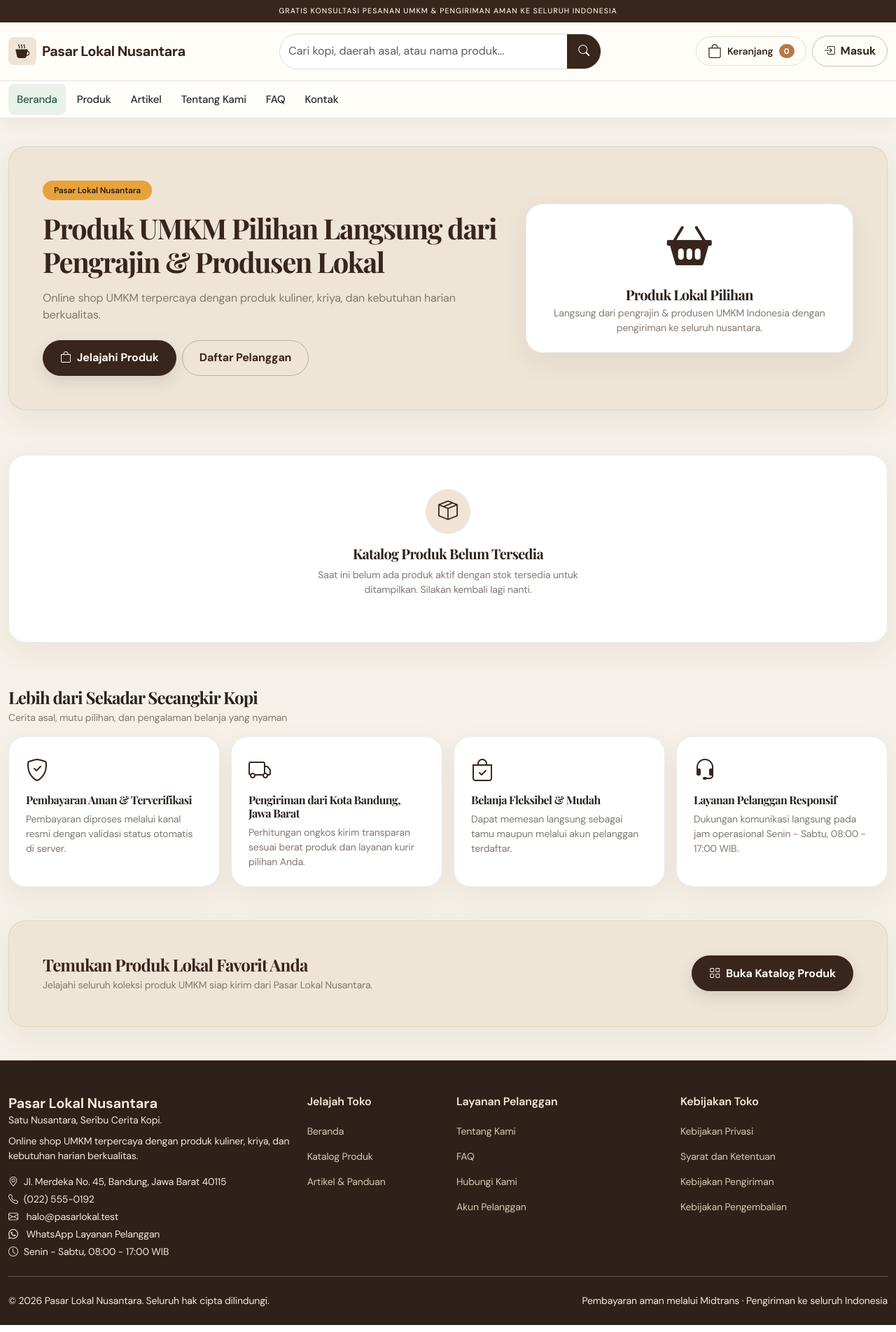
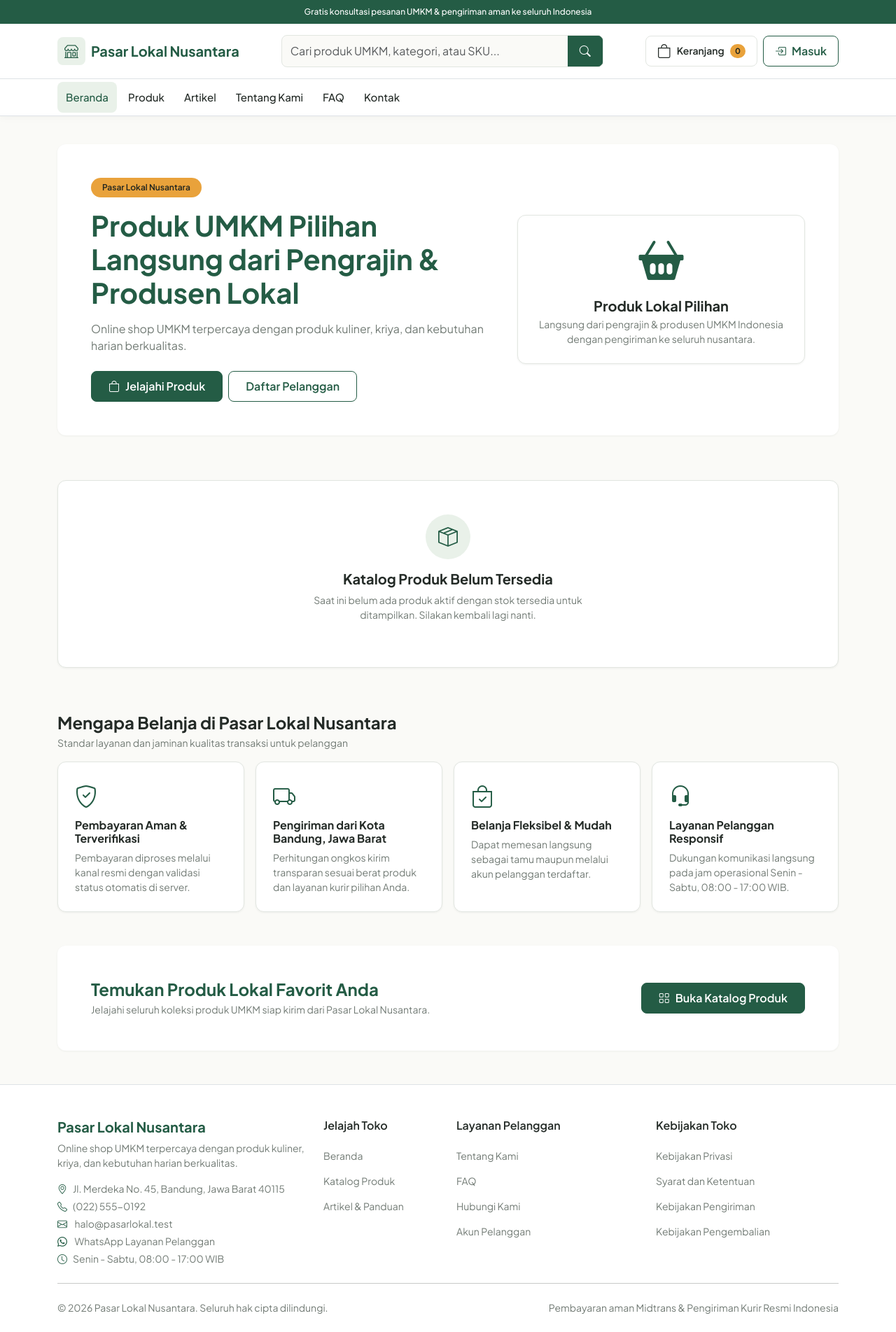
Before and after one commit to ProjectKangcutz/toko_kopi, a Laravel app: page / in a window 1280 px wide. Shown: the whole page at 70% size. Run offline with Laravel 12, Linux system fonts and the light colour scheme; data comes from the database, SQL or seed files in the repository; data that the repository does not hold is empty; some libraries are stand-ins or nearby versions.

Commit message:
Revert preliminary storefront styling before Stitch and AI Studio implementation

```diff
--- a/resources/views/components/footer.blade.php
+++ b/resources/views/components/footer.blade.php
@@ -4,7 +4,7 @@
 ])
 
 @php
-    $storeName = $storeSettings['store_name'] ?? 'Kopi Nusantara';
+    $storeName = $storeSettings['store_name'] ?? 'Pasar Lokal Nusantara';
     $footerCol1Menus = collect($storefrontNav['footerCol1Menus'] ?? []);
     $footerCol2Menus = collect($storefrontNav['footerCol2Menus'] ?? []);
     $footerPolicyMenus = collect($storefrontNav['footerPolicyMenus'] ?? []);
@@ -25,7 +25,7 @@
                             style="height: 36px; max-width: 120px;"
                         >
                     @endif
-                    <div><h5 class="fw-bold text-mlm-primary mb-0">{{ $storeName }}</h5><span class="small text-mlm-muted">Satu Nusantara, Seribu Cerita Kopi.</span></div>
+                    <h5 class="fw-bold text-mlm-primary mb-0">{{ $storeName }}</h5>
                 </div>
                 <p class="text-mlm-muted small mb-3">{{ $storeSettings['store_description'] ?? '' }}</p>
 
@@ -128,7 +128,7 @@
         <hr class="my-4">
         <div class="d-flex flex-column flex-sm-row justify-content-between align-items-center gap-2 small text-mlm-muted">
             <span>&copy; {{ date('Y') }} {{ $storeName }}. Seluruh hak cipta dilindungi.</span>
-            <span>Pembayaran aman melalui Midtrans &middot; Pengiriman ke seluruh Indonesia</span>
+            <span>Pembayaran aman Midtrans &amp; Pengiriman Kurir Resmi Indonesia</span>
         </div>
     </div>
 </footer>
--- a/resources/views/components/header.blade.php
+++ b/resources/views/components/header.blade.php
@@ -5,7 +5,7 @@
 ])
 
 @php
-    $storeName = $storeSettings['store_name'] ?? 'Kopi Nusantara';
+    $storeName = $storeSettings['store_name'] ?? 'Pasar Lokal Nusantara';
     $headerMenus = collect($storefrontNav['headerMenus'] ?? []);
     $navCategories = collect($storefrontNav['navCategories'] ?? []);
     $catalogUrl = Route::has('storefront.catalog') ? route('storefront.catalog') : url('/produk');
@@ -44,7 +44,7 @@
                         >
                     @else
                         <span class="d-inline-flex align-items-center justify-content-center rounded-3 bg-mlm-secondary text-mlm-primary flex-shrink-0" style="width: 40px; height: 40px;">
-                            <i class="bi bi-cup-hot-fill fs-5"></i>
+                            <i class="bi bi-shop fs-5"></i>
                         </span>
                     @endif
                     <span class="text-truncate fs-5">{{ $storeName }}</span>
@@ -59,7 +59,7 @@
                         name="q"
                         value="{{ request('q') }}"
                         class="form-control"
-                        placeholder="Cari kopi, daerah asal, atau nama produk..."
+                        placeholder="Cari produk UMKM, kategori, atau SKU..."
                         aria-label="Cari produk"
                         maxlength="100"
                     >
@@ -103,7 +103,7 @@
                     name="q"
                     value="{{ request('q') }}"
                     class="form-control"
-                    placeholder="Cari kopi favorit Anda..."
+                    placeholder="Cari produk UMKM..."
                     aria-label="Cari produk"
                     maxlength="100"
                 >
@@ -128,7 +128,7 @@
                             data-bs-toggle="dropdown"
                             aria-expanded="false"
                         >
-                            <i class="bi bi-grid"></i> Jelajahi Kopi
+                            <i class="bi bi-grid"></i> Kategori Produk
                         </button>
                         <ul class="dropdown-menu shadow-sm border" aria-labelledby="desktopCategoryMenu" style="min-width: 240px;">
                             <li>
--- a/resources/views/layouts/storefront.blade.php
+++ b/resources/views/layouts/storefront.blade.php
@@ -1,5 +1,5 @@
 @php
-    $storeName = $storeSettings['store_name'] ?? config('app.name', 'Kopi Nusantara');
+    $storeName = $storeSettings['store_name'] ?? config('app.name', 'Pasar Lokal Nusantara');
     $metaDescription = trim((string) View::yieldContent('meta_description', $storeSettings['store_description'] ?? ''));
     $pageTitle = trim((string) View::yieldContent('title', $storeName));
     $canonicalUrl = trim((string) View::yieldContent('canonical', url()->current()));
@@ -66,11 +66,10 @@
 
     <link rel="preconnect" href="https://fonts.googleapis.com">
     <link rel="preconnect" href="https://fonts.gstatic.com" crossorigin>
-    <link href="https://fonts.googleapis.com/css2?family=DM+Sans:wght@400;500;600;700;800&family=Playfair+Display:wght@500;600;700;800&display=swap" rel="stylesheet">
+    <link href="https://fonts.googleapis.com/css2?family=Plus+Jakarta+Sans:wght@400;500;600;700&display=swap" rel="stylesheet">
     <link href="https://cdn.jsdelivr.net/npm/bootstrap@5.3.3/dist/css/bootstrap.min.css" rel="stylesheet">
     <link href="https://cdn.jsdelivr.net/npm/bootstrap-icons@1.11.3/font/bootstrap-icons.min.css" rel="stylesheet">
     <link href="{{ asset('assets/css/modern-local-market.css') }}" rel="stylesheet">
-    <link href="{{ asset('assets/css/coffee-nusantara.css') }}" rel="stylesheet">
 
     <style>
         :root {
@@ -86,7 +85,7 @@
     @stack('structured_data')
     @stack('styles')
 </head>
-<body class="coffee-storefront d-flex flex-column min-vh-100">
+<body class="d-flex flex-column min-vh-100">
     <x-header
         :store-settings="$storeSettings"
         :storefront-nav="$storefrontNav ?? []"
--- a/resources/views/storefront/catalog/category.blade.php
+++ b/resources/views/storefront/catalog/category.blade.php
@@ -65,7 +65,7 @@
 
     <section>
         <div class="d-flex flex-wrap justify-content-between align-items-center gap-2 mb-3">
-            <h2 class="h5 fw-bold mb-0">Koleksi {{ $category->name }}</h2>
+            <h2 class="h5 fw-bold mb-0">Produk Kategori {{ $category->name }}</h2>
             <a href="{{ route('storefront.catalog') }}" class="btn btn-sm btn-outline-primary">Semua Produk</a>
         </div>
 
@@ -81,7 +81,7 @@
             <x-empty-state
                 icon="bi-grid"
                 title="Belum Ada Produk di Kategori Ini"
-                message="Saat ini belum ada kopi pilihan tersedia pada kategori {{ $category->name }}."
+                message="Saat ini belum ada produk aktif dengan stok tersedia pada kategori {{ $category->name }}."
                 action-label="Lihat Semua Produk"
                 :action-url="route('storefront.catalog')"
             />
--- a/resources/views/storefront/home.blade.php
+++ b/resources/views/storefront/home.blade.php
@@ -1,7 +1,7 @@
 @extends('layouts.storefront')
 
 @php
-    $storeName = $storeSettings['store_name'] ?? 'Kopi Nusantara';
+    $storeName = $storeSettings['store_name'] ?? 'Pasar Lokal Nusantara';
     $catalogUrl = Route::has('storefront.catalog') ? route('storefront.catalog') : url('/produk');
     $articlesUrl = Route::has('storefront.articles') ? route('storefront.articles') : url('/artikel');
     $hasAnyProducts = $featuredProducts->isNotEmpty()
@@ -157,8 +157,8 @@
     <section class="container py-4">
         <div class="d-flex justify-content-between align-items-center gap-2 mb-3">
             <div>
-                <h2 class="h4 fw-bold mb-1">Jelajahi Cita Rasa Nusantara</h2>
-                <p class="small text-mlm-muted mb-0">Pilihan kopi dan perlengkapan seduh dari berbagai penjuru Indonesia</p>
+                <h2 class="h4 fw-bold mb-1">Kategori Unggulan</h2>
+                <p class="small text-mlm-muted mb-0">Temukan produk lokal berdasarkan kategori pilihan</p>
             </div>
             <a href="{{ $catalogUrl }}" class="btn btn-sm btn-outline-primary flex-shrink-0">Semua Produk</a>
         </div>
@@ -213,8 +213,8 @@
         <section class="container py-4">
             <div class="d-flex justify-content-between align-items-center gap-2 mb-3">
                 <div>
-                    <h2 class="h4 fw-bold mb-1">Penawaran Istimewa</h2>
-                    <p class="small text-mlm-muted mb-0">Temukan kopi pilihan dengan harga terbaik</p>
+                    <h2 class="h4 fw-bold mb-1">Promo Spesial Hari Ini</h2>
+                    <p class="small text-mlm-muted mb-0">Penawaran harga hemat yang sedang berlaku</p>
                 </div>
                 <a href="{{ $catalogUrl }}?promo=1" class="btn btn-sm btn-outline-primary flex-shrink-0">Lihat Promo</a>
             </div>
@@ -233,8 +233,8 @@
         <section id="katalog-unggulan" class="container py-4">
             <div class="d-flex justify-content-between align-items-center gap-2 mb-3">
                 <div>
-                    <h2 class="h4 fw-bold mb-1">Pilihan Barista Kami</h2>
-                    <p class="small text-mlm-muted mb-0">Koleksi pilihan untuk pengalaman seduh yang lebih istimewa</p>
+                    <h2 class="h4 fw-bold mb-1">Produk Pilihan</h2>
+                    <p class="small text-mlm-muted mb-0">Rekomendasi terbaik pilihan pengelola toko</p>
                 </div>
                 <a href="{{ $catalogUrl }}" class="btn btn-sm btn-outline-primary flex-shrink-0">Lihat Semua</a>
             </div>
@@ -298,8 +298,8 @@
         <section class="container py-4">
             <div class="d-flex justify-content-between align-items-center gap-2 mb-3">
                 <div>
-                    <h2 class="h4 fw-bold mb-1">Paling Dicari Pecinta Kopi</h2>
-                    <p class="small text-mlm-muted mb-0">Favorit pelanggan yang layak masuk ke cangkir Anda</p>
+                    <h2 class="h4 fw-bold mb-1">Produk Terlaris</h2>
+                    <p class="small text-mlm-muted mb-0">Paling banyak dipesan oleh pelanggan kami</p>
                 </div>
                 <a href="{{ $catalogUrl }}?sort=bestseller" class="btn btn-sm btn-outline-primary flex-shrink-0">Lihat Katalog</a>
             </div>
@@ -318,8 +318,8 @@
         <section class="container py-4">
             <div class="d-flex justify-content-between align-items-center gap-2 mb-3">
                 <div>
-                    <h2 class="h4 fw-bold mb-1">Baru Dipanggang, Baru Hadir</h2>
-                    <p class="small text-mlm-muted mb-0">Temukan koleksi terbaru dari kedai dan roastery pilihan</p>
+                    <h2 class="h4 fw-bold mb-1">Produk Terbaru</h2>
+                    <p class="small text-mlm-muted mb-0">Koleksi terbaru yang baru saja hadir di toko</p>
                 </div>
                 <a href="{{ $catalogUrl }}?sort=latest" class="btn btn-sm btn-outline-primary flex-shrink-0">Jelajahi Semua</a>
             </div>
@@ -337,8 +337,8 @@
 {{-- 8. Keunggulan Toko & Informasi Layanan --}}
 <section id="keunggulan-toko" class="container py-4">
     <div class="mb-3">
-        <h2 class="h4 fw-bold mb-1">Lebih dari Sekadar Secangkir Kopi</h2>
-        <p class="small text-mlm-muted mb-0">Cerita asal, mutu pilihan, dan pengalaman belanja yang nyaman</p>
+        <h2 class="h4 fw-bold mb-1">Mengapa Belanja di {{ $storeName }}</h2>
+        <p class="small text-mlm-muted mb-0">Standar layanan dan jaminan kualitas transaksi untuk pelanggan</p>
     </div>
     <div class="row g-3">
         @foreach($advantages as $advantage)
```
Also changed, not shown: resources/views/storefront/catalog/index.blade.php (+4 -4 lines), public/assets/css/coffee-nusantara.css (deleted).
